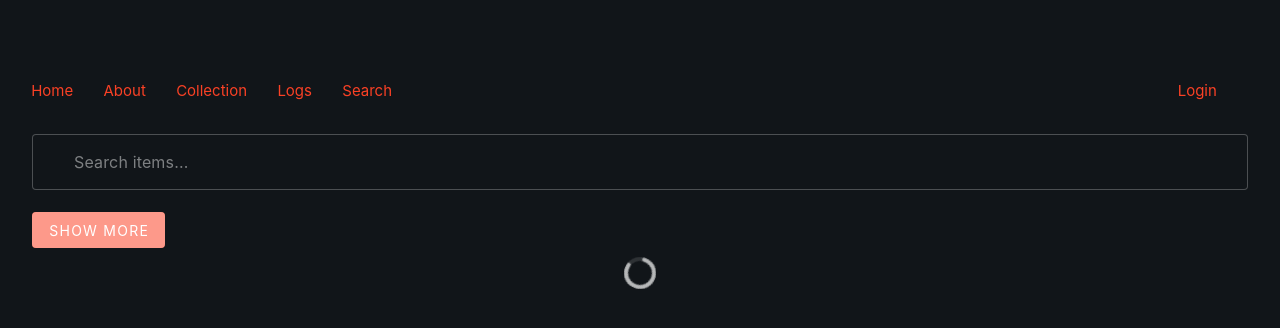
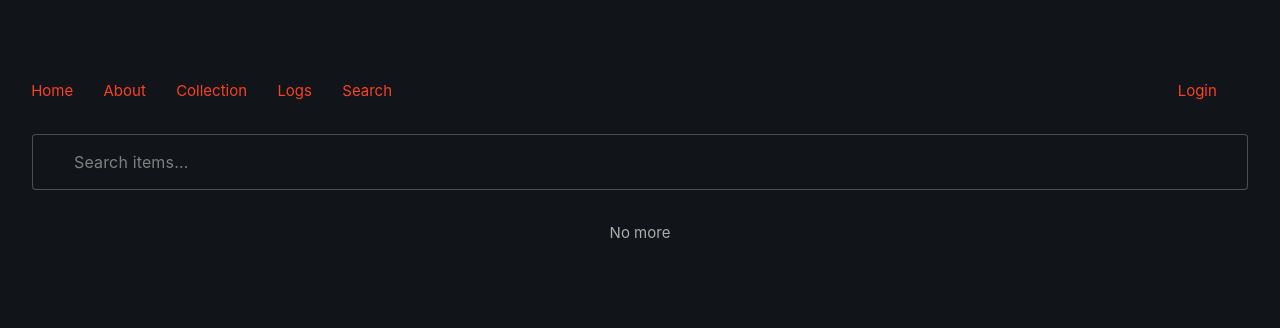
Before and after one commit to jnie1/MTGViewer-V2, a Vue app in the folder frontend/: page /search in a window 1280 px wide. Shown: the top 328 px of the page. Built offline with nearby package versions, Linux system fonts and the light colour scheme.

Commit message:
updated the search function so it infinite scroll

```diff
--- a/frontend/src/views/SearchView.vue
+++ b/frontend/src/views/SearchView.vue
@@ -1,5 +1,5 @@
 <script setup lang="ts">
-import { ref, computed, watch, onWatcherCleanup } from 'vue';
+import { ref, watch, onWatcherCleanup, useTemplateRef } from 'vue';
 import { useRoute, useRouter } from 'vue-router';
 import { isAbortError, timeout } from '@/fetch/abort';
 import type { ICard } from '@/cards/types';
@@ -8,7 +8,7 @@ import SearchItem from '@/cards/SearchItem.vue';
 
 const router = useRouter();
 const route = useRoute();
-
+const scroll = useTemplateRef('scroll');
 const querySearch = Array.isArray(route.query.q) ? route.query.q[0] : route.query.q;
 const searchQuery = ref(querySearch || '');
 const currentPage = ref(1);
@@ -16,7 +16,6 @@ const currentPage = ref(1);
 const searchResults = ref<ICard[]>([]);
 const hasNextPage = ref(false);
 const isLoading = ref(false);
-const isNextDisabled = computed(() => !hasNextPage.value || isLoading.value);
 
 const handleSearch = (value: string | null) => {
   searchQuery.value = value?.trim() ?? '';
@@ -25,22 +24,28 @@ const handleSearch = (value: string | null) => {
   hasNextPage.value = false;
 };
 
-const handleLoadMore = () => {
-  currentPage.value++;
-};
-
-const load = ({ done }: { done: (status: 'ok' | 'empty' | 'error') => void }) => {
-  if (!isLoading.value) {
-    handleLoadMore();
+const load = async ({ done }: { done: (status: 'ok' | 'empty' | 'error') => void }) => {
+  if (hasNextPage.value) {
+    currentPage.value++;
+    const results = await searchCards(
+      searchQuery.value,
+      currentPage.value,
+      new AbortController().signal,
+    );
+    if (querySearch) {
+      router.replace({ query: { q: searchQuery.value, page: currentPage.value } });
+    }
+    searchResults.value = [...searchResults.value, ...results.cards];
+    hasNextPage.value = results.hasMore;
     done('ok');
   } else {
-    done('error');
+    done('empty');
   }
 };
 
 watch(
-  [searchQuery, currentPage],
-  async ([search, page], prev) => {
+  [searchQuery],
+  async ([search], prev) => {
     if (!search) {
       searchResults.value = [];
       hasNextPage.value = false;
@@ -53,15 +58,16 @@ watch(
     try {
       isLoading.value = true;
 
-      const isNewSearch = page === 1 && search !== prev?.[0];
+      const isNewSearch = search !== prev?.[0];
       if (isNewSearch) {
         await timeout(500, abortController.signal);
       }
-      const results = await searchCards(search, page, abortController.signal);
-      if (search !== querySearch || page !== prev?.[1]) {
-        router.replace({ query: { q: search, page } });
+      const results = await searchCards(search, currentPage.value, abortController.signal);
+      if (search !== querySearch) {
+        router.replace({ query: { q: search, page: currentPage.value}});
       }
-      searchResults.value = page === 1 ? results.cards : [...searchResults.value, ...results.cards];
+      scroll.value?.reset();
+      searchResults.value = [...searchResults.value, ...results.cards];
       hasNextPage.value = results.hasMore;
     } catch (e) {
       if (!isAbortError(e)) throw e;
@@ -86,14 +92,12 @@ watch(
       @update:model-value="handleSearch"
     >
     </v-text-field>
-    <v-btn color="primary" :disabled="isNextDisabled" @click="handleLoadMore">Show More</v-btn>
-
     <v-overlay :model-value="isLoading" absolute>
       <v-sheet class="d-flex align-center justify-center" width="100%" height="100%" elevation="2">
         <v-progress-circular indeterminate size="64" />
       </v-sheet>
     </v-overlay>
-    <v-infinite-scroll @load="load">
+    <v-infinite-scroll ref="scroll" @load="load">
       <search-item :cards="searchResults" />
     </v-infinite-scroll>
   </main>
```
Also changed, not shown: 1 other file (tests, documents, lock files or other folders).
